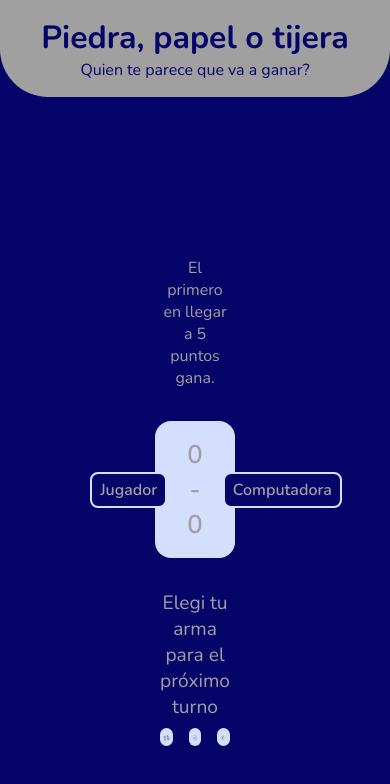
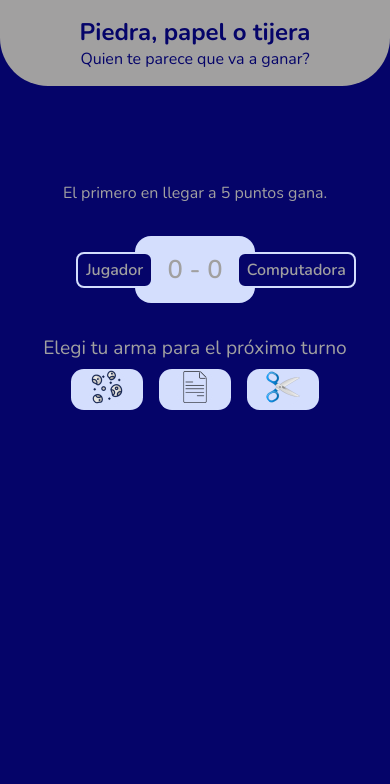
Before and after one commit to verostrizinec/piedra-papel-tijera, a website: page index.html in a window 390 px wide. Drawn offline with nearby package versions, Linux system fonts and the light colour scheme.

Commit message:
agregando media queries

```diff
--- a/css/main.css
+++ b/css/main.css
@@ -135,3 +135,17 @@ button {
 .disabled { /* para todo lo que quiera ocultar en JS */
     display: none;
 }
+
+
+/* media queries */
+
+@media screen and (min-width: 200px) and (max-width: 767px) {
+    header h1 {
+        font-size: 1.5rem;
+    }
+
+    main {
+        padding: 0;
+        padding-top: 6rem;
+    }
+}
```
